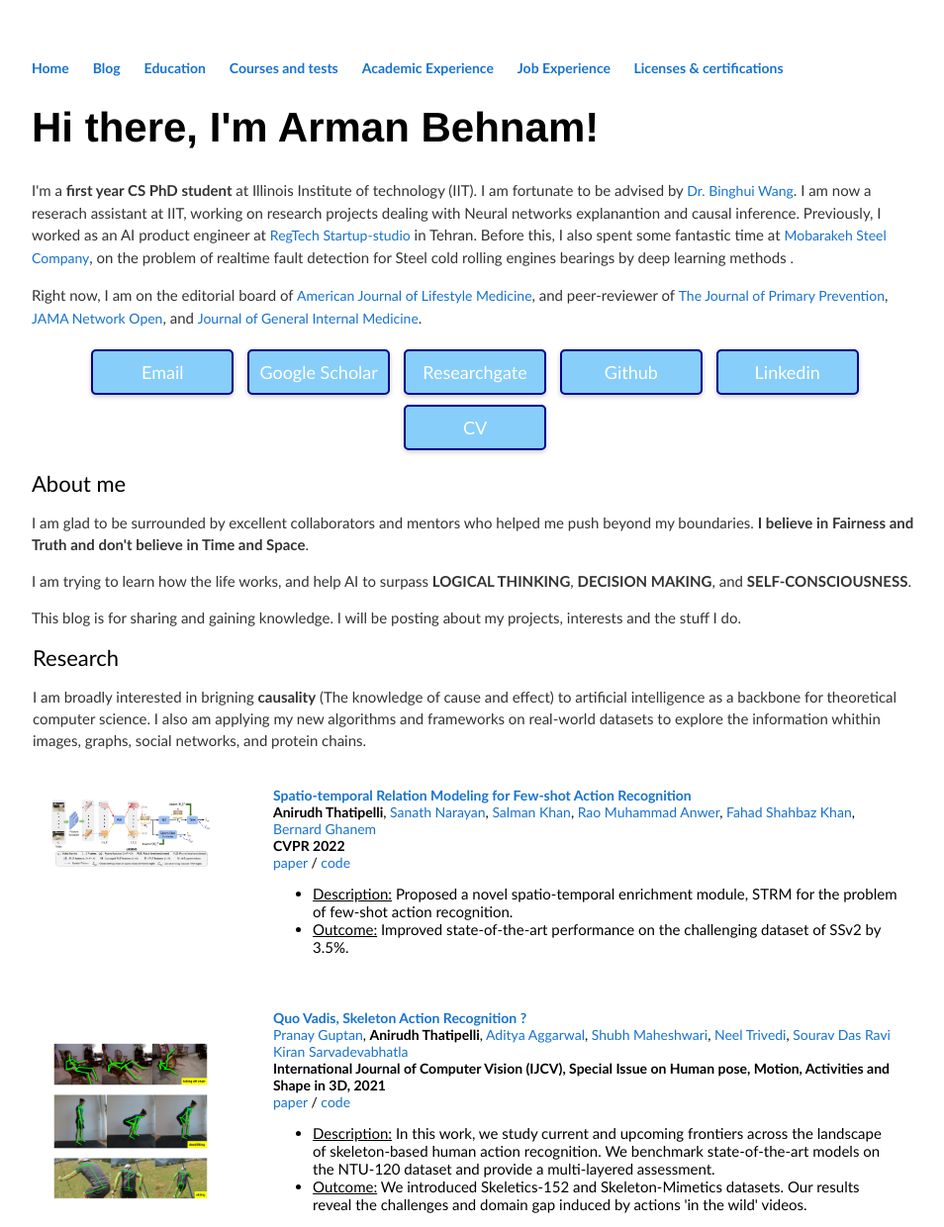
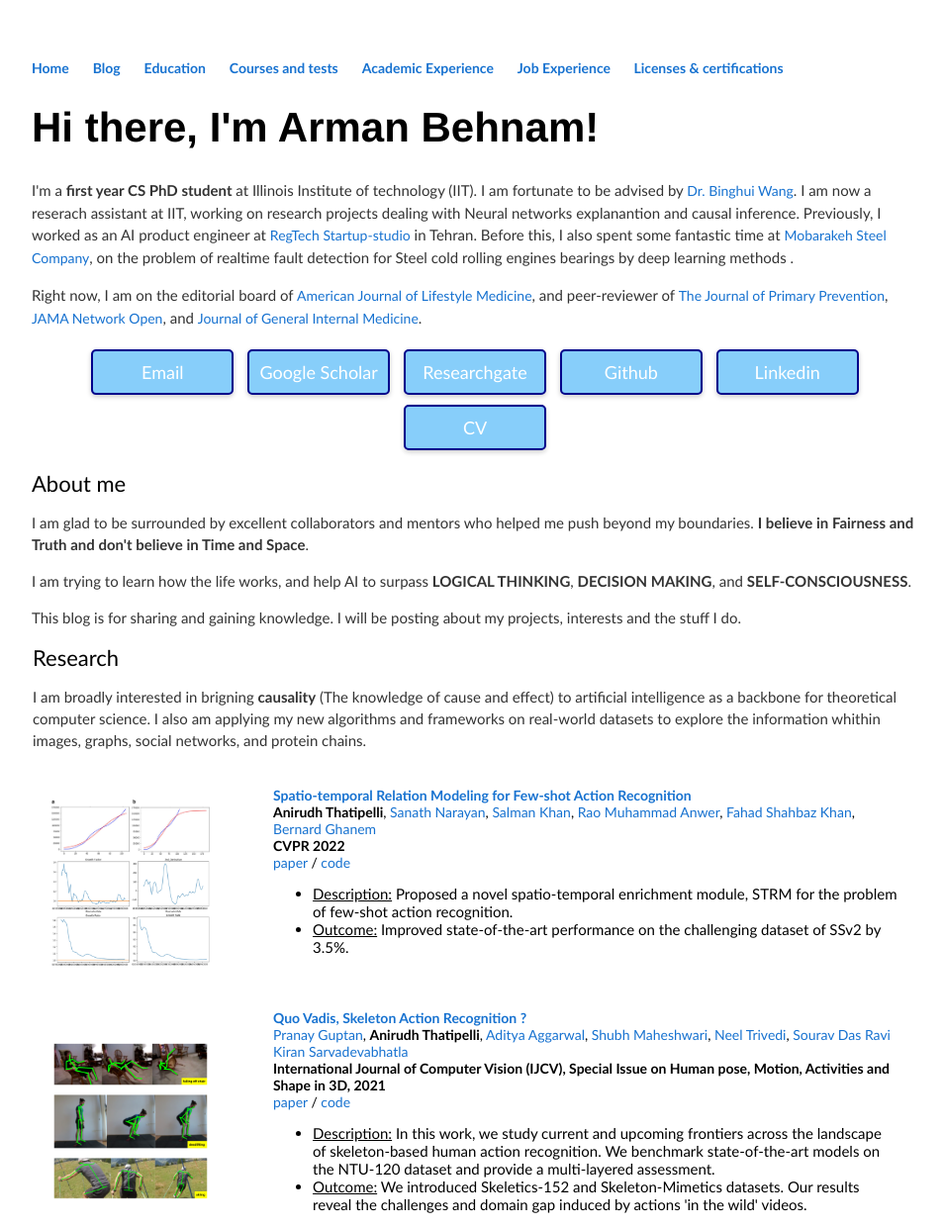
Before and after one commit to ArmanBehnam/ArmanBehnam.github.io, a Jekyll site: the page built from index.html, in a window 1280 px wide. Shown: the top 1240 px of the page at 99% size, without its empty margins (160-1114 px from the left). Built offline with Jekyll 4.4.1, drawn with Linux system fonts in a browser that asks for light colours; grey boxes are pictures that could not be loaded.

Commit message:
Update index.html

```diff
--- a/index.html
+++ b/index.html
@@ -95,7 +95,8 @@ title: Arman Behnam's website
 	  <tr>
 	    <td style="padding:20px;width:25%;vertical-align:middle">
 	      <div class="one">
-		<img src='images/strm_model.png' width="160">
+		<img src='images/1.jpg' width="160">
+		<img src='images/2.jpg' width="160">
 	      </div>
 	    </td>
 	    <td style="padding:20px;width:75%;vertical-align:middle">
```
